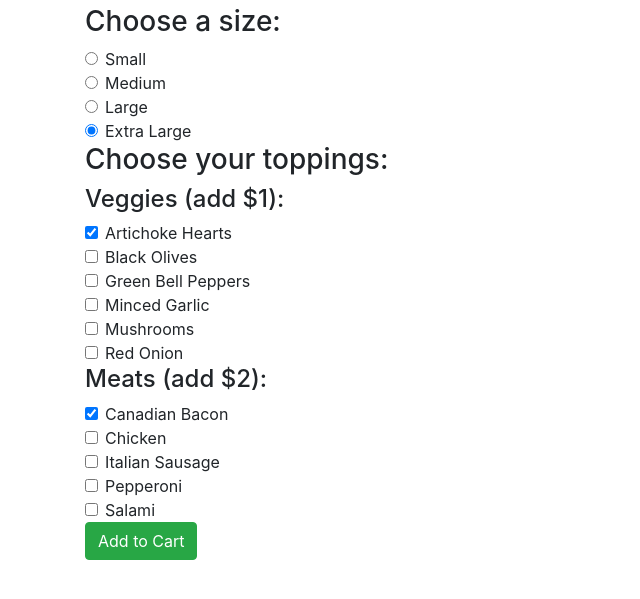
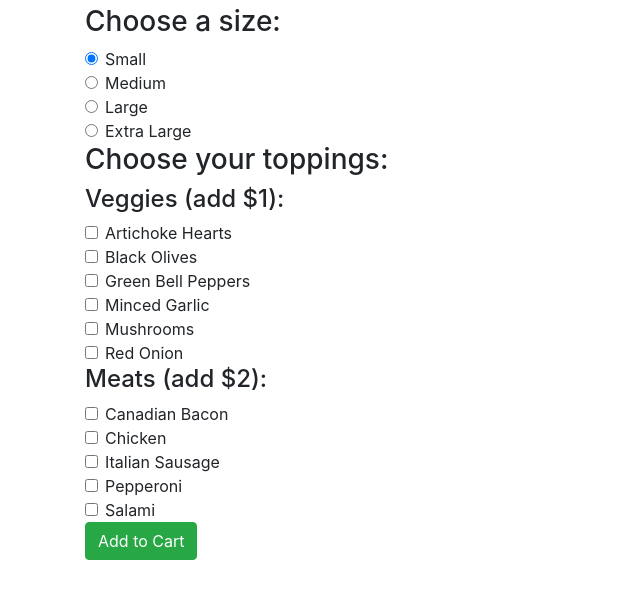
Before and after one commit to kpundt93/pizza-parlor, a plain HTML site: page index.html in a window 1280 px wide. Shown: the part 97-696 px from the top of the page, without its empty margins (0-640 px from the left). Drawn offline with Linux system fonts and the light colour scheme.

Commit message:
add div to display price

```diff
--- a/index.html
+++ b/index.html
@@ -21,22 +21,22 @@
         <label class="form-check-label" for="s">Small</label>
       </div>
       <div class="form-check" id="size">
-        <input class="form-check-input" type="radio" name="size" value="m" checked>
+        <input class="form-check-input" type="radio" name="size" value="m">
         <label class="form-check-label" for="m">Medium</label>
       </div>
       <div class="form-check" id="size">
-        <input class="form-check-input" type="radio" name="size" value="l" checked>
+        <input class="form-check-input" type="radio" name="size" value="l"
         <label class="form-check-label" for="l">Large</label>
       </div>
       <div class="form-check" id="size">
-        <input class="form-check-input" type="radio" name="size" value="xl" checked>
+        <input class="form-check-input" type="radio" name="size" value="xl"
         <label class="form-check-label" for="xl">Extra Large</label>
       </div>
       <h3>Choose your toppings:</h3>
       <div class="ingredients" class="veggies">
         <h4>Veggies (add $1):</h4>
         <div class="form-check">
-          <input class="form-check-input" type="checkbox" name="veg" value="artichoke hearts" checked>
+          <input class="form-check-input" type="checkbox" name="veg" value="artichoke hearts">
           <label class="form-check-label" for="artichoke hearts">Artichoke Hearts</label>
         </div>
         <div class="form-check">
@@ -63,7 +63,7 @@
       <div class="ingredients" id="meats">
         <h4>Meats (add $2):</h4>
         <div class="form-check">
-          <input class="form-check-input" type="checkbox" name="meat" value="canadian bacon" checked>
+          <input class="form-check-input" type="checkbox" name="meat" value="canadian bacon">
           <label class="form-check-label" for="canadian bacon">Canadian Bacon</label>
         </div>
         <div class="form-check">
@@ -85,6 +85,8 @@
       </div>
       <button class="btn btn-success">Add to Cart</button>
     </form>
+
+    <div id="price"></div>
   </div>
 </body>
 </html>
```
